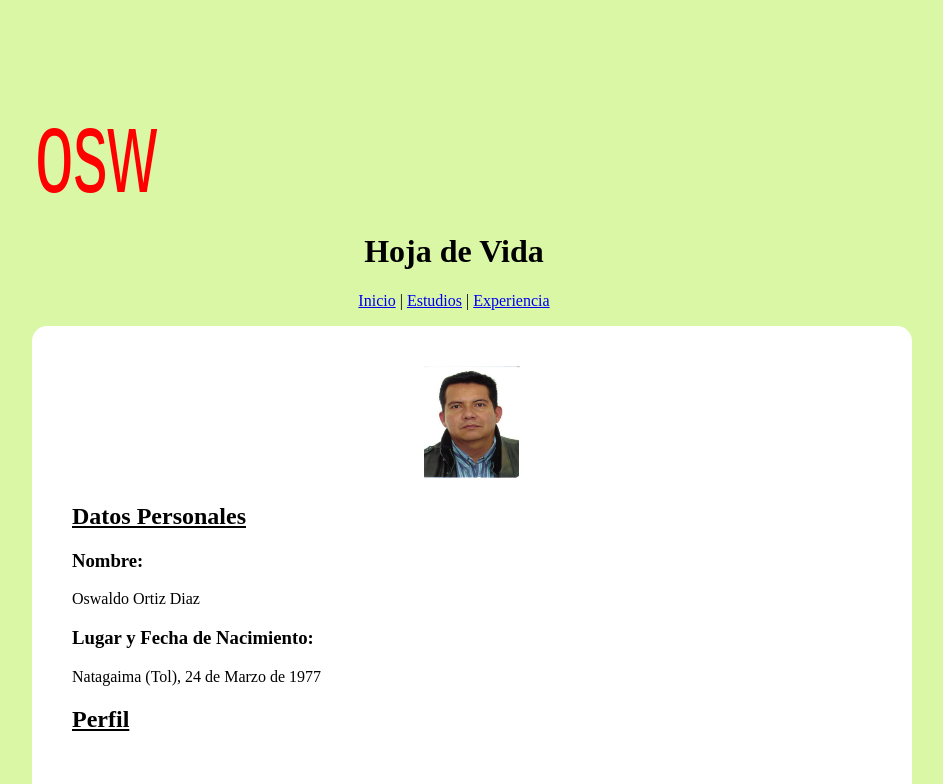
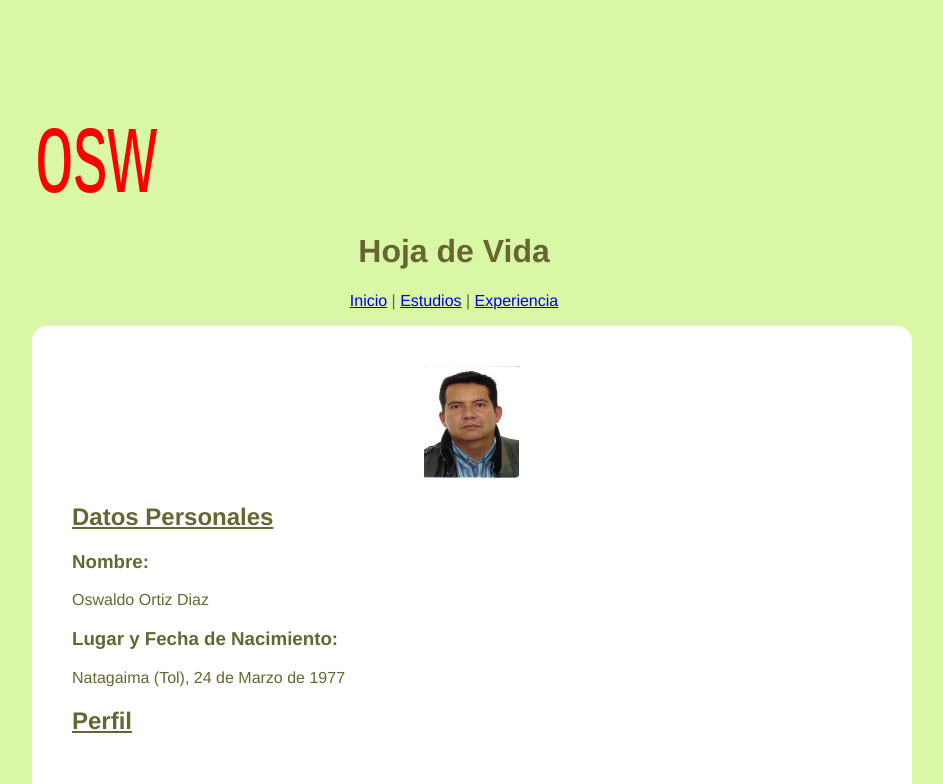
Before and after one commit to oswaldo77/Mi_Pagina_NextU-master, a plain HTML site: page Index.html in a window 1280 px wide. Shown: the top 784 px of the page, without its empty margins (186-1129 px from the left). Drawn offline with Linux system fonts and the light colour scheme.

Commit message:
Cambio de Color y Funete
Cambio tipo de fuente y color de los enlaces y cuerpo de la pagina Index

```diff
--- a/Index.html
+++ b/Index.html
@@ -6,19 +6,25 @@
 <title>Mi Hoja de Vida</title>
 <style type="text/css">
 
+div#cabez {
+	font-family:Gotham, "Helvetica Neue", Helvetica,    Arial, sans-serif;
+	color: #666633;
+
+}
 div#logo {
 	margin-left:210px;
 
 	}
 
 div#cuerpo {
+	font-family: Gotham, "Helvetica Neue", Helvetica, Arial, sans-serif;
+	color: #666633;
 	margin-left:210px;
 	margin-right:320px;
-	color:black;
 	width: 800px;
-    height: 8  00px;
+    height: auto;
 	background:#FFFFFF;
-	float:clear;
+	float: clear;
 	padding: 40px 40px 0 40px;
 	-moz-border-radius: 15px;
     -webkit-border-radius: 15px;
@@ -48,8 +54,8 @@
  <text fill="#ff0000" stroke-width="0" x="165" y="140" id="svg_2" font-size="14" font-family="Arial" text-anchor="middle"  transform="matrix(4.890345573425293,0,0,8.461538314819336,-742.7628018558025,-1000.1538276672363) " stroke="#000000" >osw</text>
  </g>
 </svg></div>
-<center><h1>Hoja de Vida</h1></center><p>
-<center><a href="Index.html">Inicio</a> | <a href="Estudios.html">Estudios</a> | <a href="Experiencia.html">Experiencia</a></center>
+<div id="cabez"><center><h1>Hoja de Vida</h1></center><p>
+<center><a href="Index.html">Inicio</a> | <a href="Estudios.html">Estudios</a> | <a href="Experiencia.html">Experiencia</a></center></p></div>
 </header>
 <p>
 <div id="cuerpo">
```
